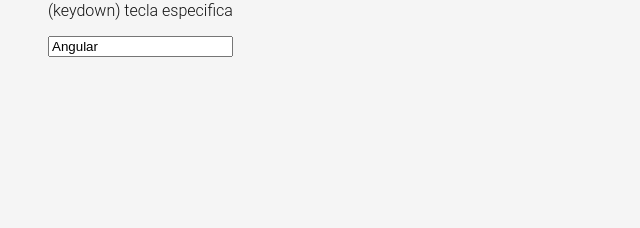
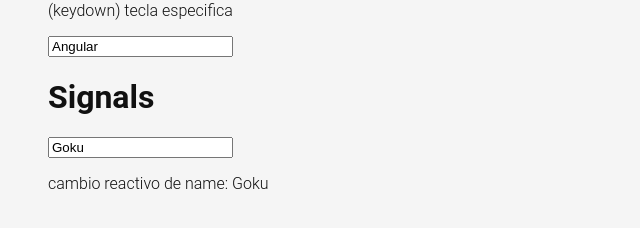
Before and after one commit to gagandsk/angular, an Angular app: page /labs in a window 1280 px wide. Shown: the part 1410-1638 px from the top of the page, without its empty margins (0-640 px from the left). Before the commit the page ends 1515 px from the top, so only its background shows below. Built offline with nearby package versions, Linux system fonts and the light colour scheme.

Commit message:
Reactividad en HTML: Implementación de Signals en JavaScript

```diff
--- a/src/app/pages/labs/labs.component.html
+++ b/src/app/pages/labs/labs.component.html
@@ -15,7 +15,7 @@
     <hr />
     <h2>{{ "Hola".repeat(4) }}</h2>
     <p>la suma de 3 + 3 es {{ 3 + 3 }}</p>
-    <p>Holaa! Mi nombre es {{ name }} y tengo {{ age }} años</p>
+    <p>Holaa! Mi nombre es {{ name() }} y tengo {{ age }} años</p>
     <hr />
     <img [src]="img" alt="" />
     <input type="text" [value]="name" />
@@ -53,5 +53,8 @@
       [value]="person.name"
       (keydown.shift.t)="clickHandler()"
     />
+    <h1>Signals</h1>
+    <input type="text" [value]="name()" (change)="changeHandler($event)" />
+    <p>cambio reactivo de name: {{ name() }}</p>
   </body>
 </html>
--- a/src/app/pages/labs/labs.component.ts
+++ b/src/app/pages/labs/labs.component.ts
@@ -1,4 +1,4 @@
-import { Component } from '@angular/core';
+import { Component, signal } from '@angular/core';
 import { RouterOutlet } from '@angular/router';
 import { CommonModule } from '@angular/common';
 
@@ -12,7 +12,7 @@
   title = 'todoapp';
   welcome = 'todoapp';
   tasks = ['Task 1', 'Task 2', 'Task 3'];
-  name = 'Goku';
+  name = signal('Goku');
   age = 30;
   //private age = 30;
   disabled = true;
@@ -29,7 +29,9 @@
   }
 
   changeHandler(event: Event) {
-    console.log('---->', event);
+    const input = event.target as HTMLInputElement;
+    const newValue = input.value;
+    this.name.set(newValue);
   }
 
   keydownHandler(event: KeyboardEvent) {
```
